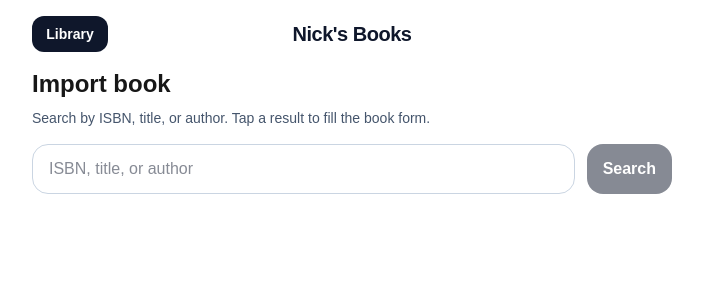
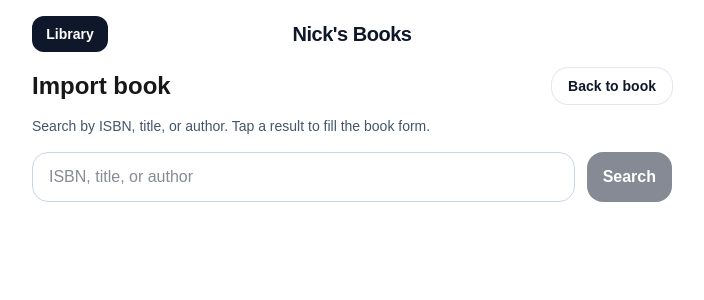
Before and after one commit to nickcorr-cpu/book-collection-pwa, a Next.js app in the folder book-collection-pwa/: page /import in a window 1280 px wide. Shown: the top 300 px of the page, without its empty margins (288-992 px from the left). Built offline with nearby package versions, Linux system fonts and the light colour scheme.

Commit message:
Add back button to import pages

```diff
--- a/book-collection-pwa/app/import/ImportClient.tsx
+++ b/book-collection-pwa/app/import/ImportClient.tsx
@@ -73,7 +73,12 @@ export default function ImportPage() {
   const router = useRouter();
   const searchParams = useSearchParams();
   const mode = searchParams.get("mode") === "media" ? "media" : "book";
-  const target = searchParams.get("target") === "cover" ? "cover" : searchParams.get("target") === "description" ? "description" : null;
+  const target =
+    searchParams.get("target") === "cover"
+      ? "cover"
+      : searchParams.get("target") === "description"
+        ? "description"
+        : null;
 
   const [query, setQuery] = useState(searchParams.get("query") ?? "");
   const [loading, setLoading] = useState(false);
@@ -82,6 +87,10 @@ export default function ImportPage() {
 
   const canSearch = useMemo(() => query.trim().length > 0, [query]);
   const baseEditParams = useMemo(() => buildBaseEditParams(searchParams), [searchParams]);
+
+  function goBackToBook() {
+    router.push(`/edit?${baseEditParams.toString()}`);
+  }
 
   async function runSearch(searchValue?: string) {
     const q = (searchValue ?? query).trim();
@@ -201,7 +210,8 @@ export default function ImportPage() {
     <main className="mx-auto min-h-screen w-full max-w-2xl px-4 py-4">
       <AppHeader />
 
-      <h1 className="mb-2 text-2xl font-bold">
+      <div className="mb-3 flex items-center justify-between gap-3">
+        <h1 className="text-2xl font-bold">
           {mode === "media"
             ? target === "cover"
               ? "Search cover"
@@ -210,6 +220,15 @@ export default function ImportPage() {
                 : "Search cover & description"
             : "Import book"}
         </h1>
+
+        <button
+          type="button"
+          onClick={goBackToBook}
+          className="rounded-2xl bg-white px-4 py-2 text-sm font-semibold text-slate-900 ring-1 ring-slate-200"
+        >
+          Back to book
+        </button>
+      </div>
 
       <p className="mb-4 text-sm text-slate-600">
         {mode === "media"
```
Lines whose indentation alone changed are shown as unchanged.
